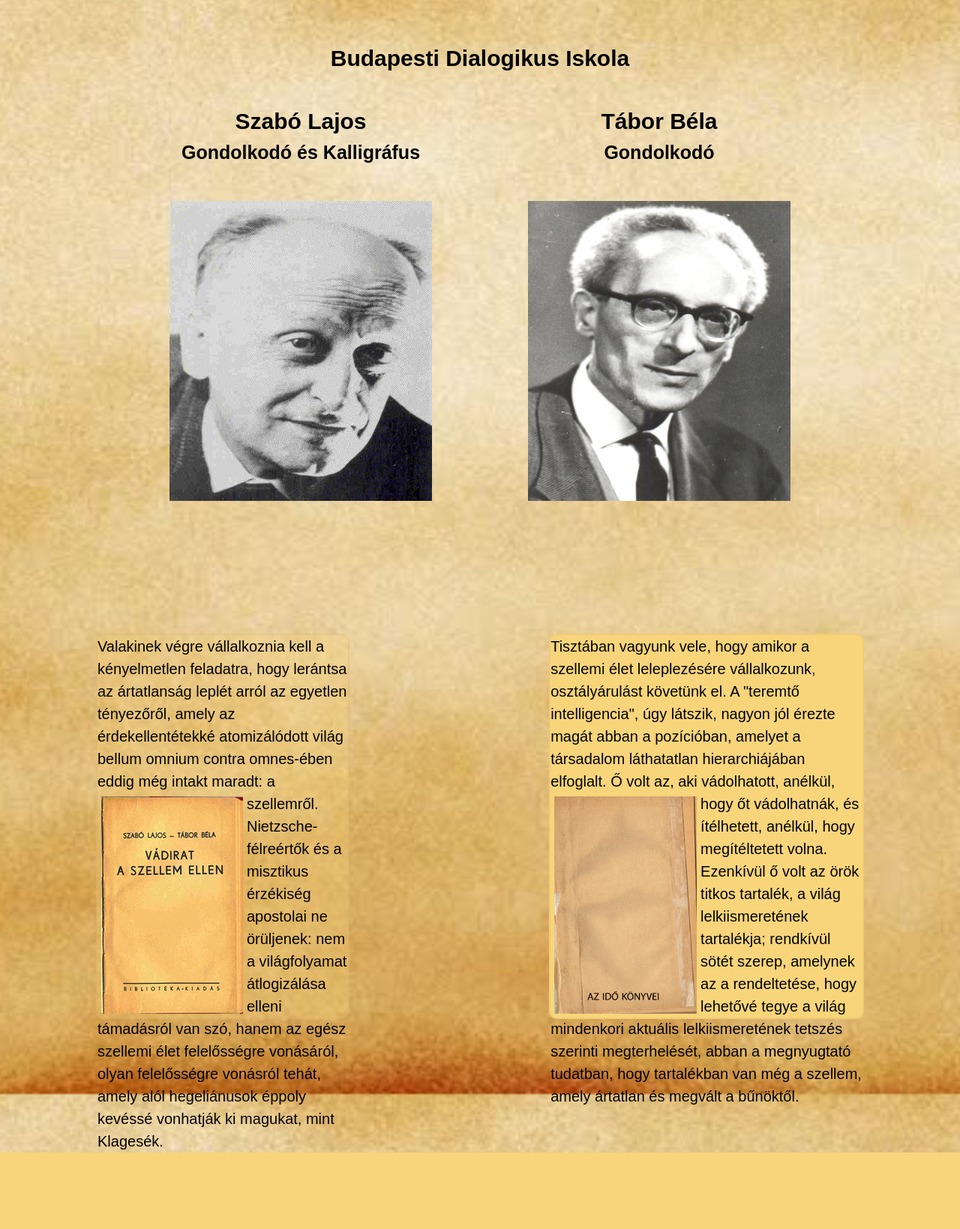
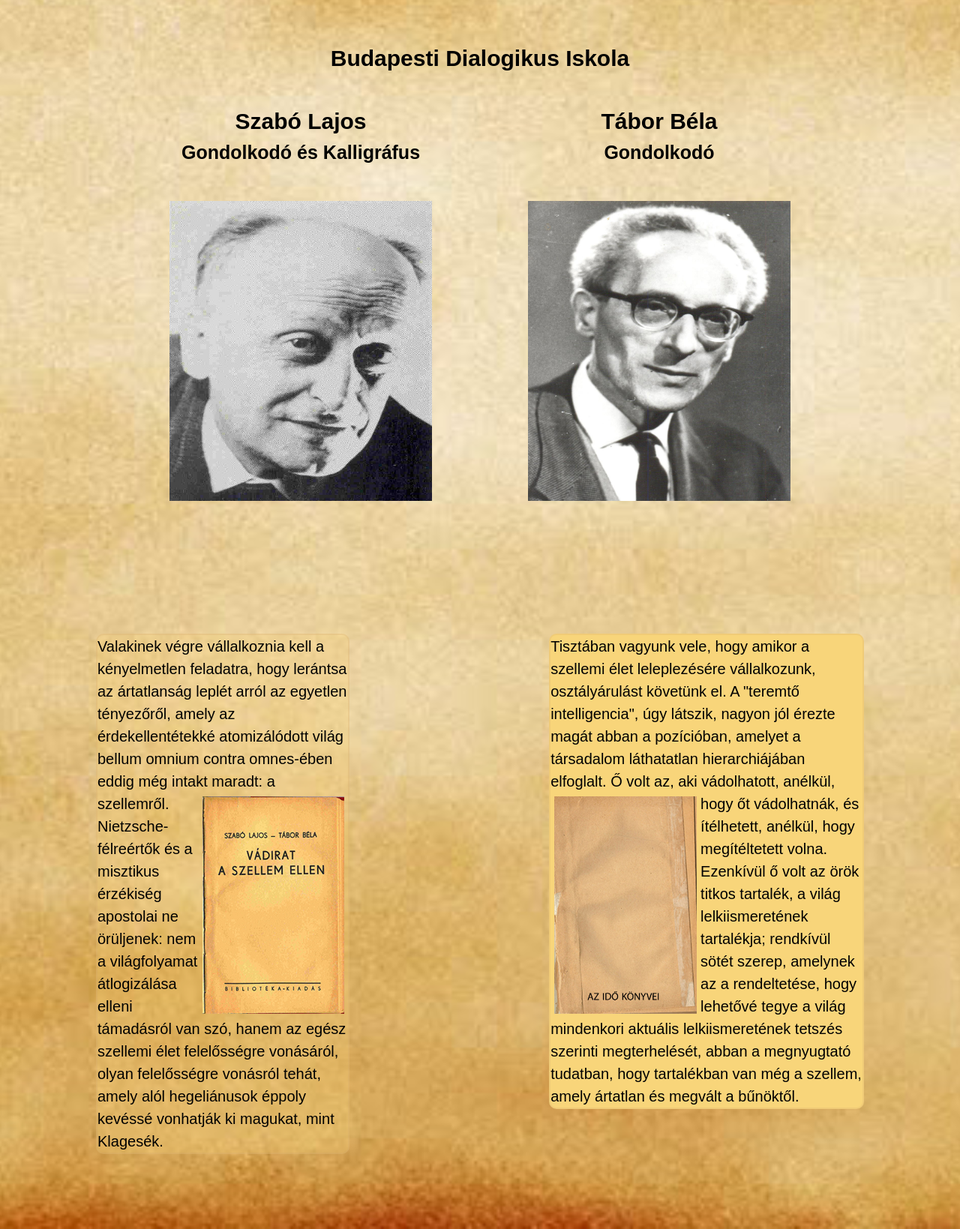
Before and after one commit to Gergez/lajosszabo, a PHP site: page / in a window 1280 px wide. Shown: the part 46-1685 px from the top of the page at 75% size. Before the commit the page ends 1583 px from the top, so only its background shows below. Run offline with PHP 8.4, Linux system fonts and the light colour scheme.

Commit message:
Update styles.css

```diff
--- a/styles.css
+++ b/styles.css
@@ -353,7 +353,8 @@ p
 
 .vadirat_container p
 {
-  height:500px;
+  width:100%;
+  height:100%;
 }
 
 .vadirat_wrap1
@@ -396,7 +397,7 @@ line-height: 3rem;
 
 .vadirat_wrap1 img
 {
-  float:left;
+  float:right;
   align-items: flex-end;
   justify-content: flex-end;
   padding: 5px 5px;
```
